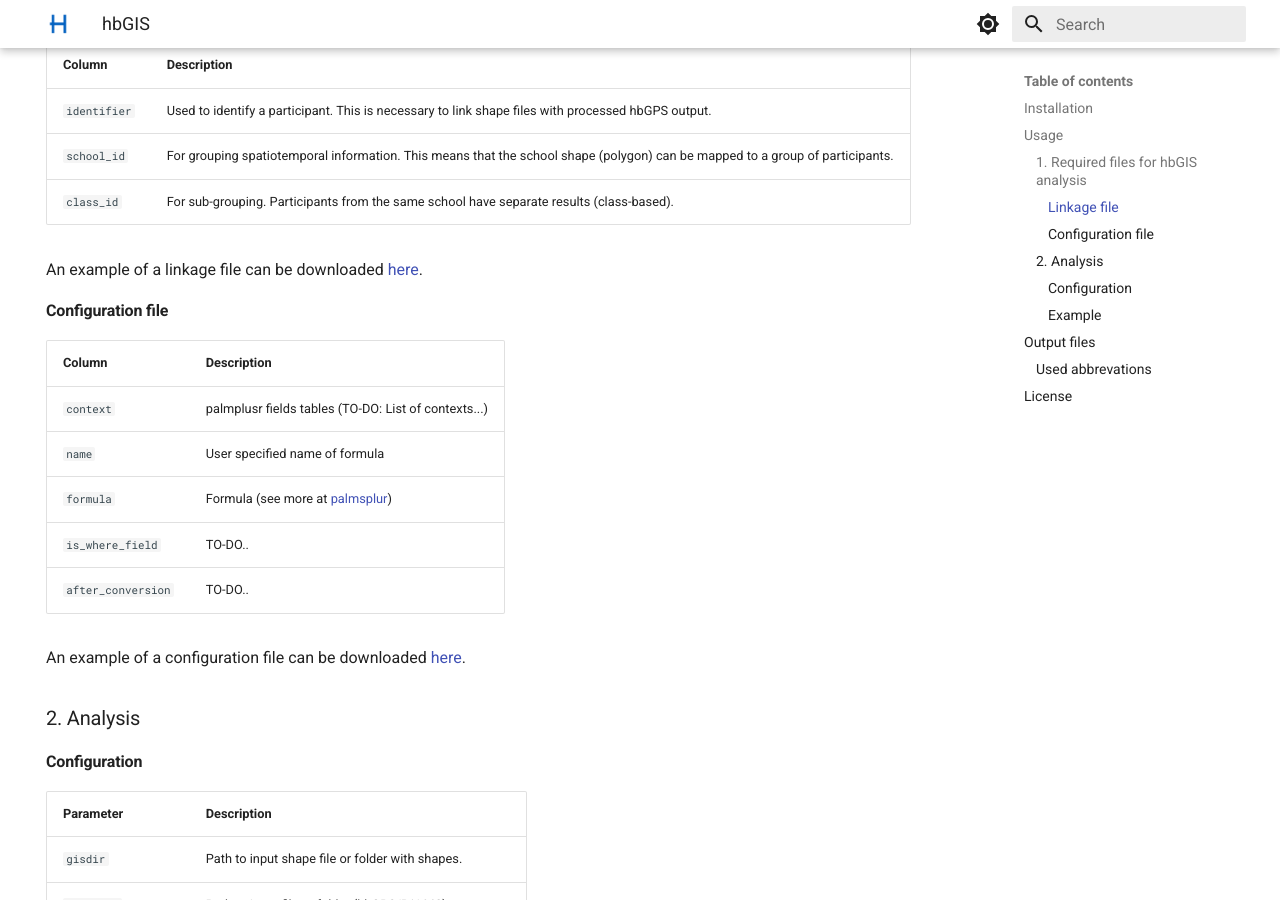
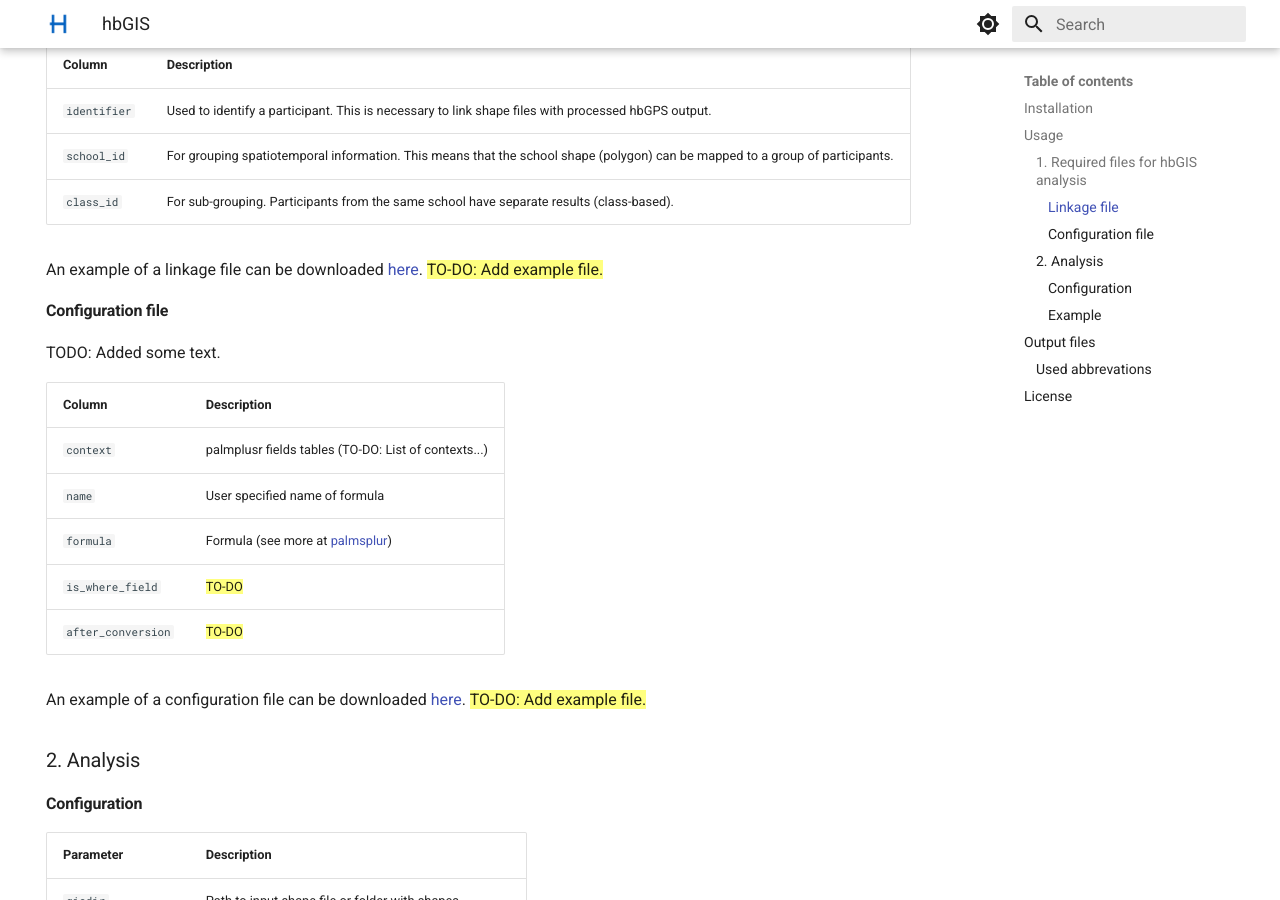
Before and after one commit to habitus-eu/HabitusDOCS, an MkDocs documentation site: the page built from docs/gis/index.md, in a window 1280 px wide and 900 px high, scrolled down 953 px. Built offline with MkDocs 1.6.1 and Material for MkDocs 9.7.7, drawn with Linux system fonts in a browser that asks for light colours.

```diff
--- a/docs/gis/index.md
+++ b/docs/gis/index.md
@@ -30,6 +30,7 @@ remotes::install_github("habitus-eu/hbGIS") # (3)!
 Before using the hbGIS package to process spatiotemporal behaviour patterns, two additional files must be prepared: a linkage and configuration files.
 
 ### 1. Required files for hbGIS analysis
+
 #### Linkage file
 
 The linkage file is a CSV file that contains three specific columns:
@@ -40,21 +41,24 @@ The linkage file is a CSV file that contains three specific columns:
 | `school_id`          | For grouping spatiotemporal information. This means that the school shape (polygon) can be mapped to a group of participants.                     |
 | `class_id`           | For sub-grouping. Participants from the same school have separate results (class-based).                                                          |
 
-An example of a linkage file can be downloaded [here](#).
+An example of a linkage file can be downloaded [here](#). {== TO-DO: Add example file. ==}
 
 #### Configuration file
+
+TODO: Added some text.
 
 | Column             | Description                                                                                                                                       |
 | -------------------| ------------------------------------------------------------------------------------------------------------------------------------------------- |
 | `context`          | palmplusr fields tables (TO-DO: List of contexts...)                                                                                              |
 | `name`             | User specified name of formula                                                                                                                    |
 | `formula`          | Formula (see more at [palmsplur](https://thets.github.io/palmsplusr/articles/article-3-building-formulas.html))                                   |
-| `is_where_field`   | TO-DO..                                                                                                                                           |
-| `after_conversion` | TO-DO..                                                                                                                                           |
+| `is_where_field`   | {== TO-DO ==}                                                                                                                                           |
+| `after_conversion` | {== TO-DO ==}                                                                                                                                           |
 
-An example of a configuration file can be downloaded [here](#).
+An example of a configuration file can be downloaded [here](#). {== TO-DO: Add example file. ==}
 
 ### 2. Analysis
+
 #### Configuration
 
 | Parameter               | Description                                                                                                                                       |
--- a/mkdocs.yml
+++ b/mkdocs.yml
@@ -92,3 +92,8 @@ markdown_extensions:
   - pymdownx.magiclink
   - pymdownx.details
   - tables
+  - pymdownx.critic
+  - pymdownx.caret
+  - pymdownx.keys
+  - pymdownx.mark
+  - pymdownx.tilde
```
Also changed, not shown: docs/examples/complete.md (+1 -1 lines), docs/gui/index.md (+6 -1 lines).
